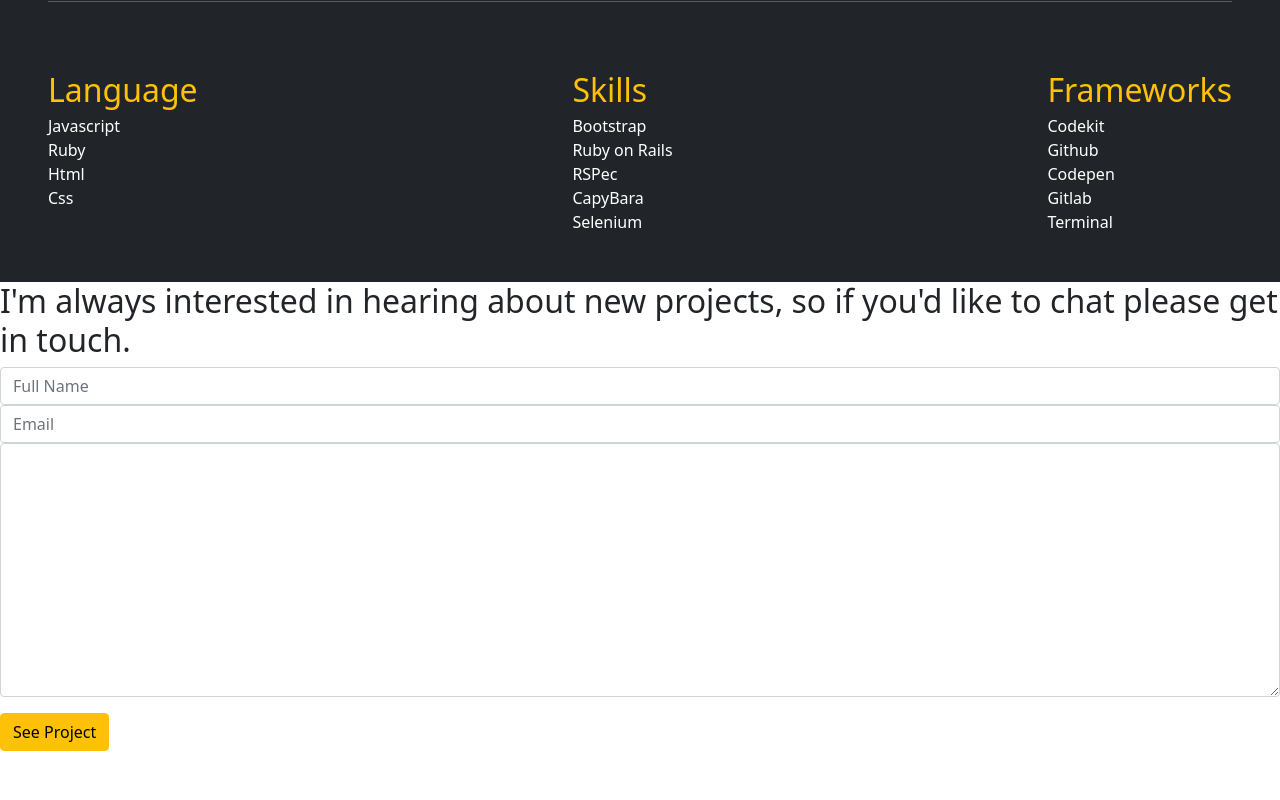
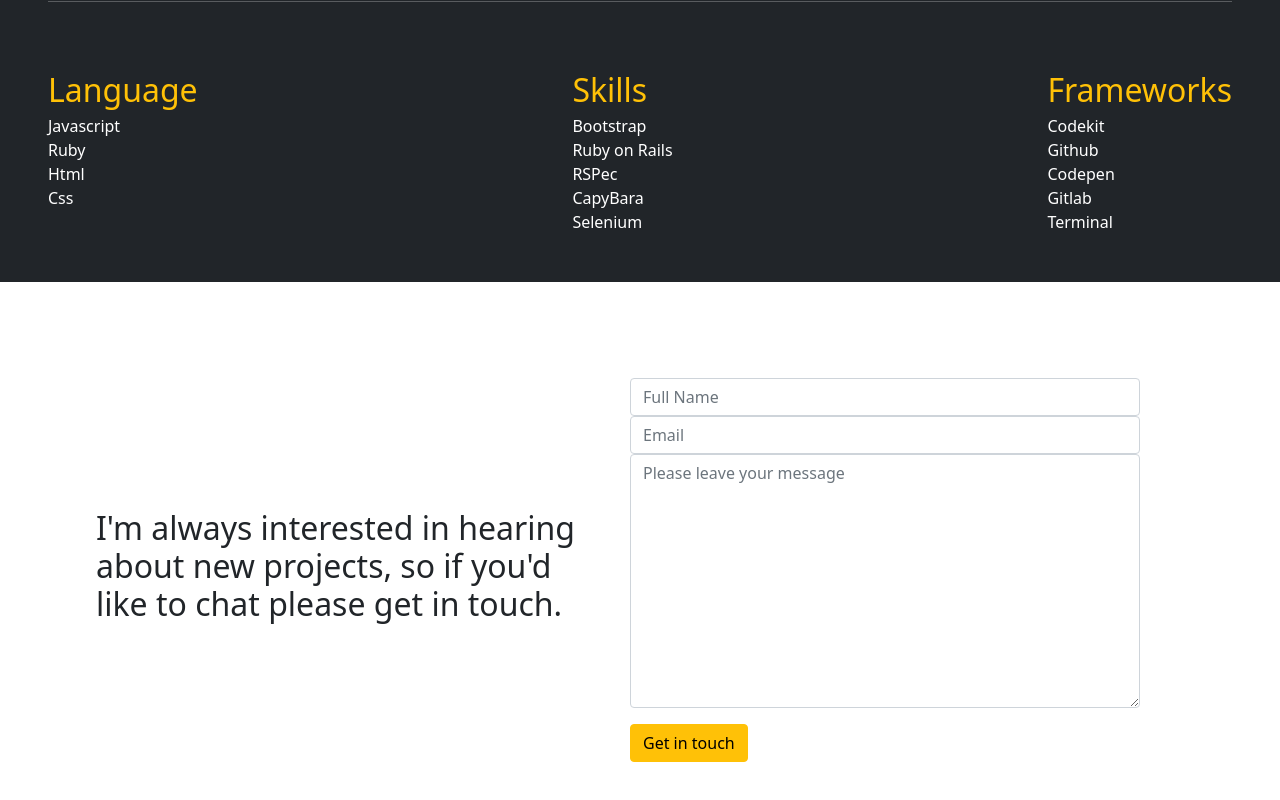
Before and after one commit to franciscoPonceDev/Portfolio-Bootstrap, a website: page index.html in a window 1280 px wide. Shown: the part 2066-2866 px from the top of the page. Before the commit the page ends 2817 px from the top, so only its background shows below. Drawn offline with nearby package versions, Linux system fonts and the light colour scheme.

Commit message:
Style contact section

```diff
--- a/index.html
+++ b/index.html
@@ -198,20 +198,24 @@
             </ul>
         </div>
     </section>
-    <section id="Contacts">
-        <h2>I'm always interested in hearing about new projects, so if you'd like to chat please get in touch.</h2>
-        <form action="#">
-            <div class="input-group">
-                <input type="text" class="form-control" placeholder="Full Name" aria-label="Username" aria-describedby="basic-addon1" required>
+    <section id="Contacts" class="container p-5 m-5">
+        <div class="row">
+            <div class="col d-flex align-items-center">
+                <h2 class="">I'm always interested in hearing about new projects, so if you'd like to chat please get in touch.</h2>
             </div>
-            <div class="input-group">
-                <input type="email" class="form-control" placeholder="Email" aria-label="Username" aria-describedby="basic-addon1" required>
-            </div>
-            <div class="input-group">
-                <textarea name="message" class="form-control"id="message" cols="30" rows="10" required></textarea>
-            </div>
-            <button type="submit" class="mt-3 btn btn-warning">See Project</button>
-        </form>
+            <form action="#" class="col">
+                <div class="input-group text-wrap">
+                    <input type="text" id="name" class="form-control" placeholder="Full Name" aria-label="Username" aria-describedby="name" required>
+                </div>
+                <div class="input-group">
+                    <input type="email" id="email" class="form-control" placeholder="Email" aria-label="Username" aria-describedby="email" required>
+                </div>
+                <div class="input-group">
+                    <textarea name="message" class="form-control" id="message" cols="30" rows="10" placeholder="Please leave your message" required></textarea>
+                </div>
+                <button type="submit" class="mt-3 btn btn-warning">Get in touch</button>
+            </form>
+        </div>
     </section>
 
 
--- a/styles.css
+++ b/styles.css
@@ -0,0 +1,3 @@
+#div-width {
+    width: 40%;
+}
```
